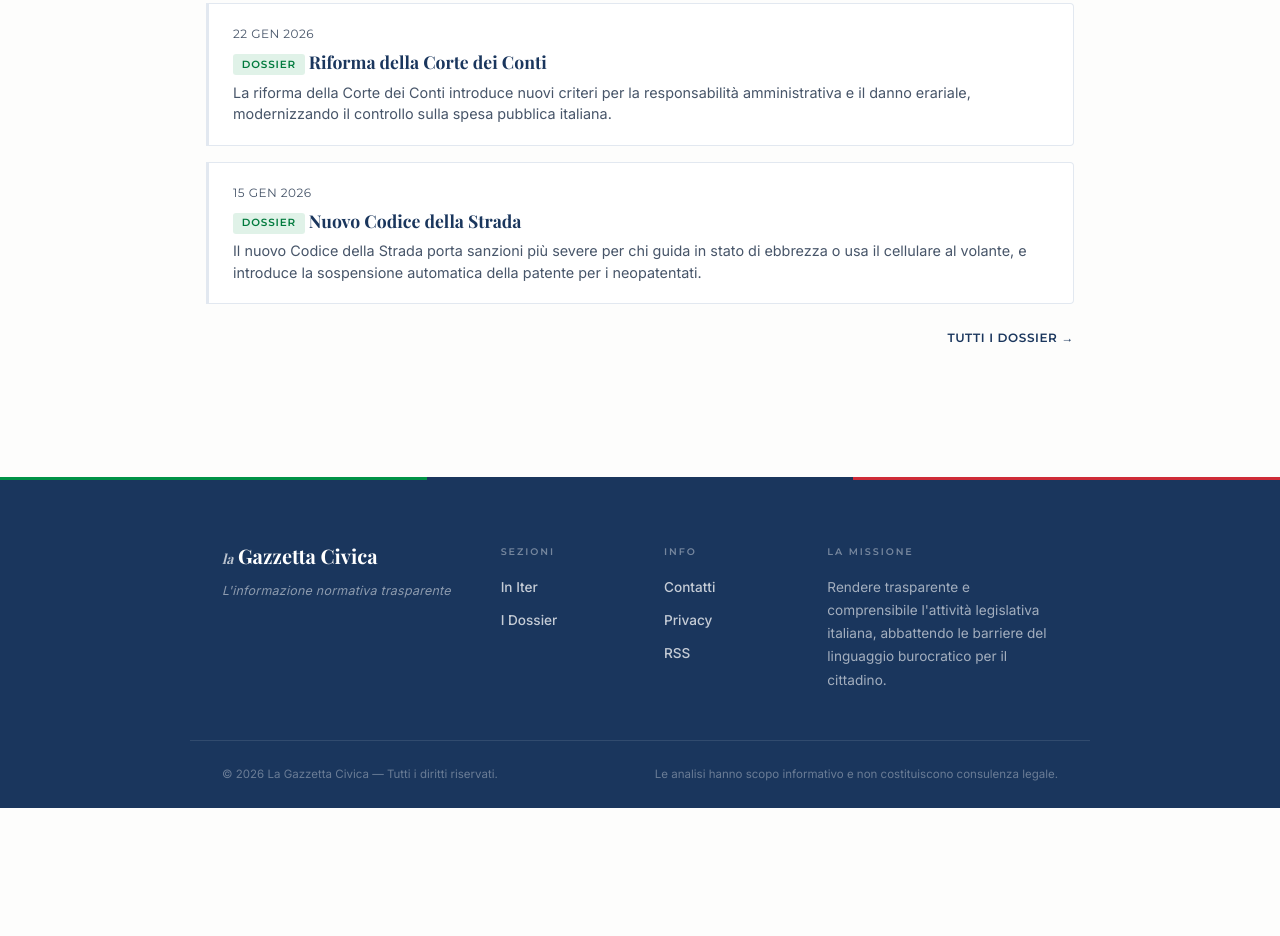
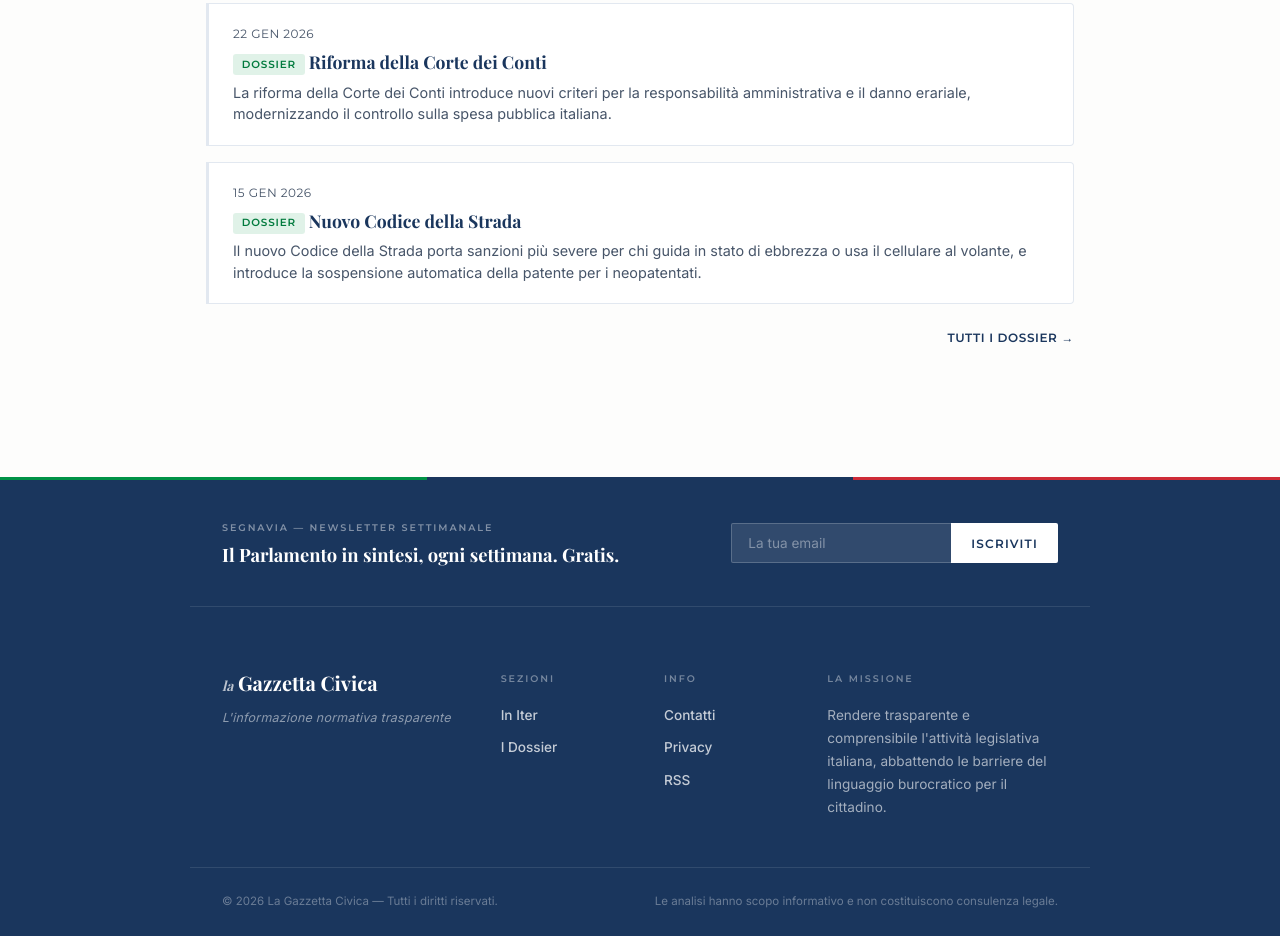
Before and after one commit to andreasavia/gazzetta-civica, an Astro site: page / in a window 1280 px wide. Shown: the part 1880-2816 px from the top of the page. Before the commit the page ends 2688 px from the top, so only its background shows below. Built offline with nearby package versions, Linux system fonts and the light colour scheme; Astro itself is replaced by a stand-in of ours; a web font is replaced by a local one.

Commit message:
feat: footer newsletter CTA strip with matching dividers

```diff
--- a/src/layouts/Base.astro
+++ b/src/layouts/Base.astro
@@ -70,6 +70,26 @@ const {
     </div>
     <div class="tricolor-bar tricolor-bar-footer"><span class="tricolor-segment tricolor-segment--green"></span><span class="tricolor-segment tricolor-segment--white"></span><span class="tricolor-segment tricolor-segment--red"></span></div>
     <footer>
+      <div class="footer-cta">
+        <div class="footer-cta-inner">
+          <div class="footer-cta-text">
+            <p class="footer-cta-label">Segnavia — Newsletter settimanale</p>
+            <p class="footer-cta-pitch">Il Parlamento in sintesi, ogni settimana. Gratis.</p>
+          </div>
+          <form class="footer-cta-form" action="#segnavia" id="footer-newsletter-form">
+            <input
+              type="email"
+              id="footer-newsletter-email"
+              name="email"
+              placeholder="La tua email"
+              required
+              autocomplete="email"
+            />
+            <button type="submit">Iscriviti</button>
+          </form>
+        </div>
+      </div>
+
       <div class="footer-inner">
         <div class="footer-brand">
           <a href="/gazzetta-civica/" class="footer-logo">
--- a/src/styles/layout.css
+++ b/src/styles/layout.css
@@ -90,6 +90,84 @@ footer {
   font-size: 0.875rem;
 }
 
+.footer-cta-inner {
+  max-width: var(--max-width);
+  margin: 0 auto;
+  padding: 2.5rem 2rem;
+  display: flex;
+  align-items: center;
+  justify-content: space-between;
+  gap: 3rem;
+}
+
+.footer-cta-label {
+  font-family: 'Montserrat', sans-serif;
+  font-size: 0.6rem;
+  font-weight: 700;
+  text-transform: uppercase;
+  letter-spacing: 0.2em;
+  color: rgba(255, 255, 255, 0.45);
+  margin: 0 0 0.4rem;
+}
+
+.footer-cta-pitch {
+  font-family: 'Playfair Display', Georgia, serif;
+  font-size: 1.15rem;
+  font-weight: 700;
+  color: #ffffff;
+  margin: 0;
+  line-height: 1.3;
+}
+
+.footer-cta-form {
+  display: flex;
+  gap: 0;
+  flex-shrink: 0;
+}
+
+.footer-cta-form input[type="email"] {
+  padding: 0.7rem 1rem;
+  font-size: 0.85rem;
+  font-family: 'Inter', sans-serif;
+  background: rgba(255, 255, 255, 0.1);
+  border: 1px solid rgba(255, 255, 255, 0.2);
+  border-right: none;
+  color: #ffffff;
+  outline: none;
+  width: 220px;
+  border-radius: 2px 0 0 2px;
+  transition: border-color 0.2s;
+}
+
+.footer-cta-form input[type="email"]::placeholder {
+  color: rgba(255, 255, 255, 0.4);
+}
+
+.footer-cta-form input[type="email"]:focus {
+  border-color: rgba(255, 255, 255, 0.5);
+  background: rgba(255, 255, 255, 0.15);
+}
+
+.footer-cta-form button {
+  padding: 0.7rem 1.25rem;
+  font-family: 'Montserrat', sans-serif;
+  font-size: 0.75rem;
+  font-weight: 700;
+  text-transform: uppercase;
+  letter-spacing: 0.1em;
+  background: #ffffff;
+  color: var(--color-primary);
+  border: none;
+  border-radius: 0 2px 2px 0;
+  cursor: pointer;
+  white-space: nowrap;
+  transition: opacity 0.2s;
+}
+
+.footer-cta-form button:hover {
+  opacity: 0.85;
+}
+
 .footer-inner {
   max-width: var(--max-width);
   margin: 0 auto;
@@ -98,6 +176,7 @@ footer {
   grid-template-columns: 2fr 1fr 1fr 2fr;
   gap: 3rem;
   align-items: start;
+  border-top: 1px solid rgba(255, 255, 255, 0.1);
 }
 
 .footer-brand {
```
